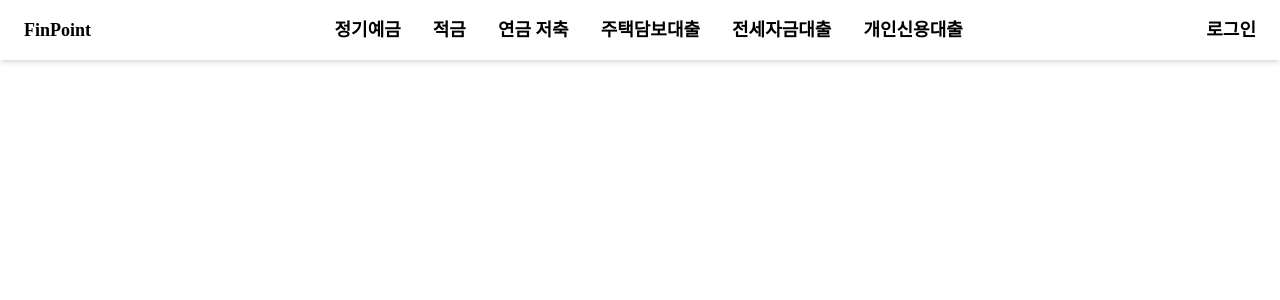
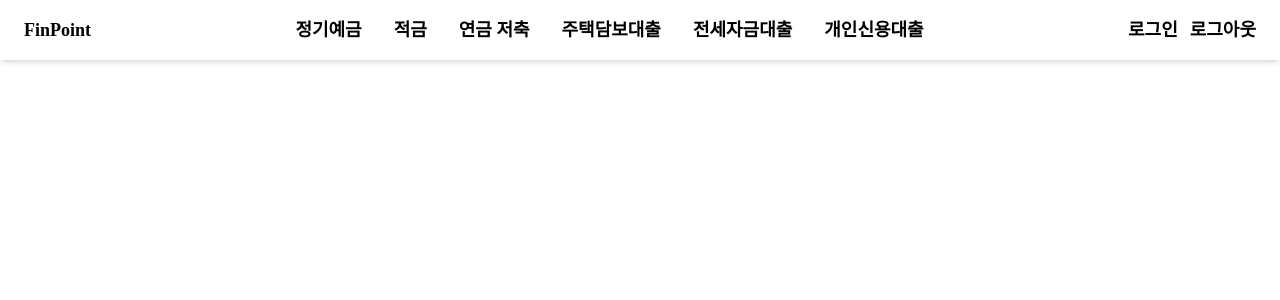
Before and after one commit to woo-woong/finance-fe, a React (Create React App) app: page /login/oauth2/code/kakao in a window 1280 px wide. Shown: the top 300 px of the page. Built offline with nearby package versions, Linux system fonts and the light colour scheme; no server answers.

Commit message:
feat: logout button 추가

```diff
--- a/src/components/Header.tsx
+++ b/src/components/Header.tsx
@@ -49,12 +49,20 @@ export default function Header() {
               개인신용대출
             </NavLink>
           </li>
+          <li className="flex gap-3">
             <NavLink
               to="/login"
               className="transition-colors cursor-pointer hover:text-blue-500"
             >
               로그인
             </NavLink>
+            <NavLink
+              to="/logout"
+              className="transition-colors cursor-pointer hover:text-blue-500"
+            >
+              로그아웃
+            </NavLink>
+          </li>
         </ul>
       </nav>
     </header>
```
Lines whose indentation alone changed are shown as unchanged.
